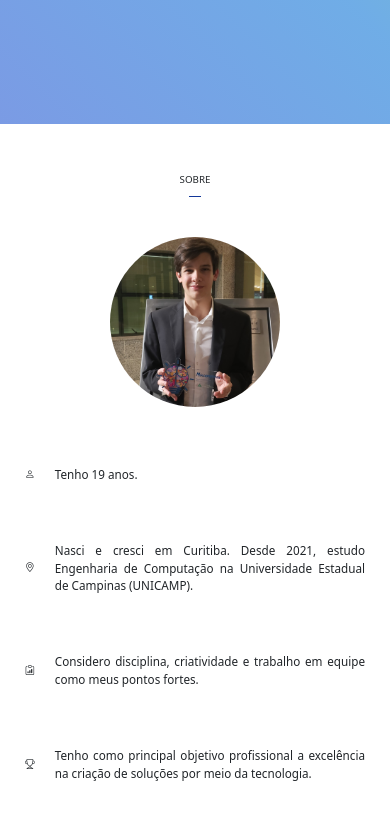
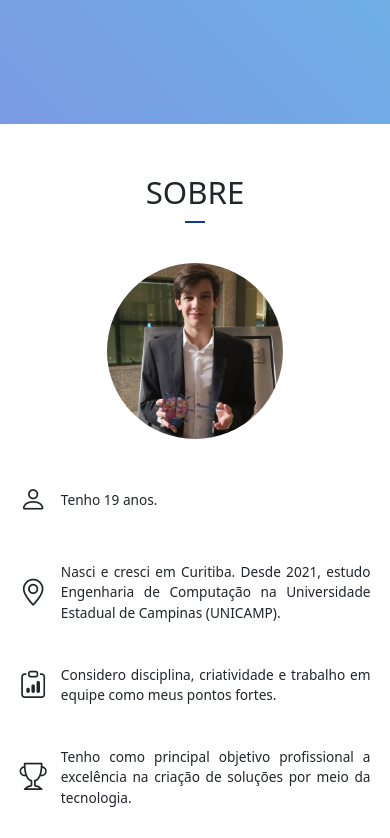
Before and after one commit to Brunoatf/Brunoatf.github.io, a plain HTML site: page index.html in a window 390 px wide. Shown: the part 720-1558 px from the top of the page. Drawn offline with nearby package versions, Linux system fonts and the light colour scheme.

Commit message:
updates em responsividade

```diff
--- a/css/styles.css
+++ b/css/styles.css
@@ -277,7 +277,7 @@ main {
 * Sections:
 */
 
-.section {
+section {
     height: 100vh;
     display: flex;
     align-content: center;
@@ -287,7 +287,7 @@ main {
     padding-right: 50px;
 }
 
-.section h2 {
+section h2 {
     font-size: 2.5vw;
     margin: 0 auto;
     text-align: center;
@@ -300,7 +300,7 @@ main {
 h2::after {
     content: "";
     height: .4vw;
-    width: 3vw;
+    width: 20%;
     display: block;
     background-color: rgb(19, 55, 153);
     margin: 10px auto;
@@ -308,9 +308,12 @@ h2::after {
 }
 
 @media screen and (max-width: 992px) {
-    .section {
-        padding-right: 25px;
-        padding-left: 25px;
+    section {
+        padding-right: 5%;
+        padding-left: 5%;
+    }
+    section h2 {
+        font-size: 8vw;
     }
 }
 
@@ -335,7 +338,7 @@ h2::after {
 
 .profile-icon {
     font-size: 2.5vw;
-    margin-right: 20px;
+    margin-right: 4%;
 }
 
 li {
@@ -367,6 +370,9 @@ li {
         justify-content: flex-start;
     }
     section li {
-        font-size: 3vw;
+        font-size: 3.5vw;
+    }
+    .profile-icon {
+        font-size: 2em;
     }
 }
--- a/index.html
+++ b/index.html
@@ -83,7 +83,7 @@
             </section>
             <section id = "contato" class="section">
                 <h2>Contato</h2>
-                <form action="https://formsubmit.co/brunoatf257@gmail.com" method="POST">
+                <form action="https://formsubmit.co/0ccc3be617738de0f61895c3d29cdcd5" method="POST">
                     <input type="text" name="name" required>
                     <input type="email" name="email" required>
                     <button type="submit">Send</button>
```
